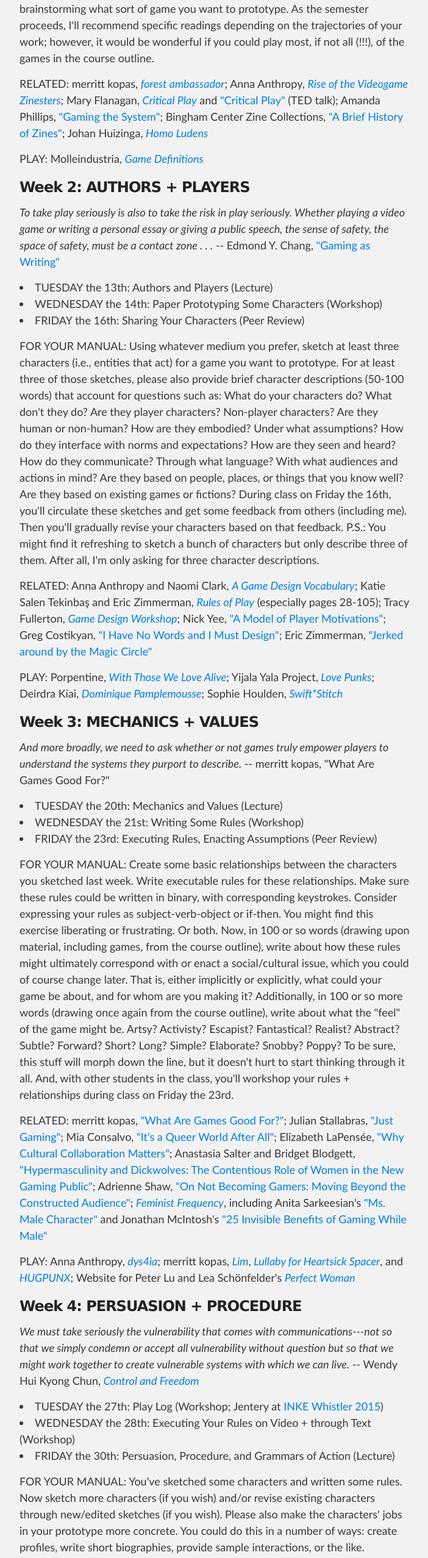
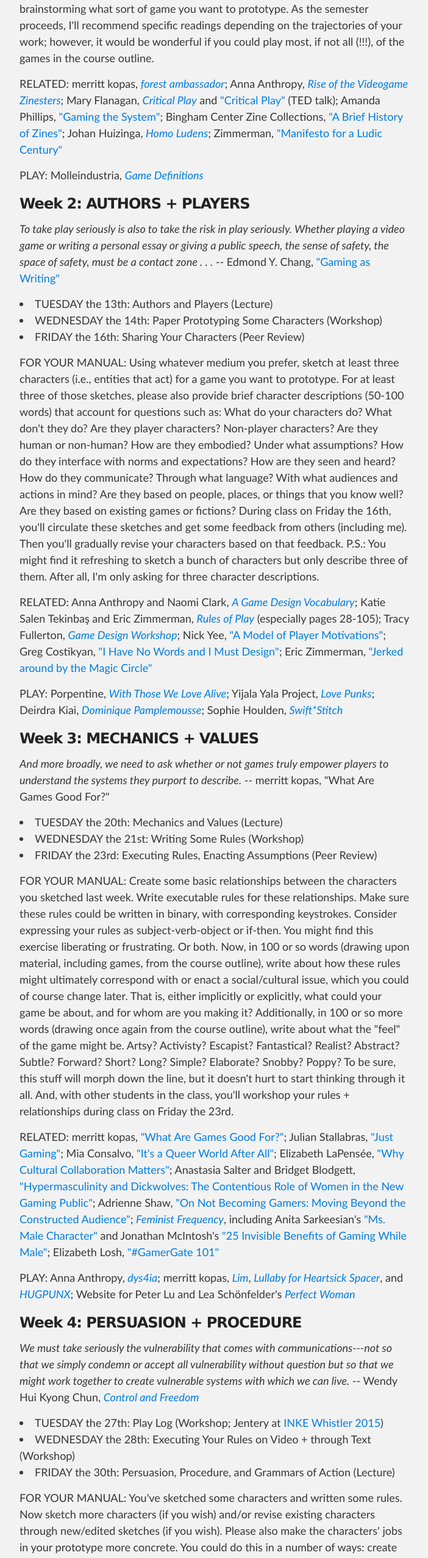
Before and after one commit to jentery/dhum350, a plain HTML site: page index.html in a window 1280 px wide. Shown: the part 1245-3800 px from the top of the page at 61% size, without its empty margins (288-990 px from the left). Drawn offline with Linux system fonts and the light colour scheme.

Commit message:
added more texts

```diff
--- a/index.html
+++ b/index.html
@@ -48,7 +48,7 @@
 
 		<p>FOR YOUR MANUAL: This semester, you'll gradually develop a manual for your own game, which you'll prototype. (Details <a href="assignments.html">here</a>.) For your first contribution to that manual, mind answering two questions? First, what's an indie game? Second, what's play? For each definition, just use a sentence or two. No worries if your pithy definitions aren't that original. "Game" and "play" have been defined and redefined for centuries now. It's a mess, really. Aside from addressing these two questions, you might also consider subscribing to <a href="http://store.steampowered.com/" target="_blank">Steam</a>, if you don't already. Maybe install the <a href="http://unity3d.com/webplayer" target="_blank">Unity web player</a>, too? More important, please carefully review the entire course outline. You might want to play some of the games now, take notes on the topics we're covering, ask me any questions you have, and start brainstorming what sort of game you want to prototype. As the semester proceeds, I'll recommend specific readings depending on the trajectories of your work; however, it would be wonderful if you could play most, if not all (!!!), of the games in the course outline.</p>
 
-		<p>RELATED: merritt kopas, <a href="http://forestambassador.com/" target="_blank"><em>forest ambassador</em></a>; Anna Anthropy, <a href="http://catalog.sevenstories.com/products/rise-of-the-videogame" target="_blank"><em>Rise of the Videogame Zinesters</em></a>; Mary Flanagan, <a href="http://mitpress.mit.edu/books/critical-play" target="_blank"><em>Critical Play</em></a> and <a href="http://maryflanagan.com/tedxdartmouth-mary-flanagan-critical-play/" target="_blank">"Critical Play"</a> (TED talk); Amanda Phillips, <a href="https://gamertrouble.wordpress.com/2013/09/09/gaming-the-system-things-i-learned-by-asking-lit-majors-to-design-their-own-digital-games/" target="_blank">"Gaming the System"</a>; Bingham Center Zine Collections, <a href="http://library.duke.edu/rubenstein/findingdb/zines/timeline/" target="_blank">"A Brief History of Zines"</a>; Johan Huizinga, <a href="http://voyager.library.uvic.ca/vwebv/holdingsInfo?bibId=782978" target="_blank"><em>Homo Ludens</em></a></p>
+		<p>RELATED: merritt kopas, <a href="http://forestambassador.com/" target="_blank"><em>forest ambassador</em></a>; Anna Anthropy, <a href="http://catalog.sevenstories.com/products/rise-of-the-videogame" target="_blank"><em>Rise of the Videogame Zinesters</em></a>; Mary Flanagan, <a href="http://mitpress.mit.edu/books/critical-play" target="_blank"><em>Critical Play</em></a> and <a href="http://maryflanagan.com/tedxdartmouth-mary-flanagan-critical-play/" target="_blank">"Critical Play"</a> (TED talk); Amanda Phillips, <a href="https://gamertrouble.wordpress.com/2013/09/09/gaming-the-system-things-i-learned-by-asking-lit-majors-to-design-their-own-digital-games/" target="_blank">"Gaming the System"</a>; Bingham Center Zine Collections, <a href="http://library.duke.edu/rubenstein/findingdb/zines/timeline/" target="_blank">"A Brief History of Zines"</a>; Johan Huizinga, <a href="http://voyager.library.uvic.ca/vwebv/holdingsInfo?bibId=782978" target="_blank"><em>Homo Ludens</em></a>; Zimmerman, <a href="http://ericzimmerman.com/files/texts/Manifesto_for_a_Ludic_Century.pdf" target="-blank">"Manifesto for a Ludic Century"</a></p>
 
 		<p>PLAY: Molleindustria, <a href="http://www.gamedefinitions.com/" target="_blank"><em>Game Definitions</em></a></p>
 
@@ -77,7 +77,7 @@
 
 		<p>FOR YOUR MANUAL: Create some basic relationships between the characters you sketched last week. Write executable rules for these relationships. Make sure these rules could be written in binary, with corresponding keystrokes. Consider expressing your rules as subject-verb-object or if-then. You might find this exercise liberating or frustrating. Or both. Now, in 100 or so words (drawing upon material, including games, from the course outline), write about how these rules might ultimately correspond with or enact a social/cultural issue, which you could of course change later. That is, either implicitly or explicitly, what could your game be about, and for whom are you making it? Additionally, in 100 or so more words (drawing once again from the course outline), write about what the  "feel" of the game might be. Artsy? Activisty? Escapist? Fantastical? Realist? Abstract? Subtle? Forward? Short? Long? Simple? Elaborate? Snobby? Poppy? To be sure, this stuff will morph down the line, but it doesn't hurt to start thinking through it all. And, with other students in the class, you'll workshop your rules + relationships during class on Friday the 23rd.</p>
 
-		<p>RELATED: merritt kopas, <a href="http://mkopas.net/files/talks/UVic2013Talk-WhatAreGamesGoodFor.pdf" target="_blank">"What Are Games Good For?"</a>; Julian Stallabras, <a href="http://web.stanford.edu/class/history34q/readings/Cyberspace/StallabrasJustGaming.html" target="_blank">"Just Gaming"</a>; Mia Consalvo, <a href="http://archive.glaad.org/documents/csms/The_Sims.pdf" target="_blank">"It's a Queer World After All"</a>; Elizabeth LaPensée, <a href="https://vimeo.com/112193585" target="_blank">"Why Cultural Collaboration Matters"</a>; Anastasia Salter and Bridget Blodgett, <a href="http://www.tandfonline.com/doi/pdf/10.1080/08838151.2012.705199" target="_blank">"Hypermasculinity and Dickwolves: The Contentious Role of Women in the New Gaming Public"</a>; Adrienne Shaw, <a href="http://adanewmedia.org/2013/06/issue2-shaw/" target="_blank">"On Not Becoming Gamers: Moving Beyond the Constructed Audience"</a>; <a href="http://www.feministfrequency.com/" target="_blank"><em>Feminist Frequency</em></a>, including Anita Sarkeesian's <a href="http://www.feministfrequency.com/2013/11/ms-male-character-tropes-vs-women/" target="_blank">"Ms. Male Character"</a> and Jonathan McIntosh's <a href="http://www.feministfrequency.com/2014/12/25-invisible-benefits-of-gaming-while-male/" target="_blank">"25 Invisible Benefits of Gaming While Male"</a></p>
+		<p>RELATED: merritt kopas, <a href="http://mkopas.net/files/talks/UVic2013Talk-WhatAreGamesGoodFor.pdf" target="_blank">"What Are Games Good For?"</a>; Julian Stallabras, <a href="http://web.stanford.edu/class/history34q/readings/Cyberspace/StallabrasJustGaming.html" target="_blank">"Just Gaming"</a>; Mia Consalvo, <a href="http://archive.glaad.org/documents/csms/The_Sims.pdf" target="_blank">"It's a Queer World After All"</a>; Elizabeth LaPensée, <a href="https://vimeo.com/112193585" target="_blank">"Why Cultural Collaboration Matters"</a>; Anastasia Salter and Bridget Blodgett, <a href="http://www.tandfonline.com/doi/pdf/10.1080/08838151.2012.705199" target="_blank">"Hypermasculinity and Dickwolves: The Contentious Role of Women in the New Gaming Public"</a>; Adrienne Shaw, <a href="http://adanewmedia.org/2013/06/issue2-shaw/" target="_blank">"On Not Becoming Gamers: Moving Beyond the Constructed Audience"</a>; <a href="http://www.feministfrequency.com/" target="_blank"><em>Feminist Frequency</em></a>, including Anita Sarkeesian's <a href="http://www.feministfrequency.com/2013/11/ms-male-character-tropes-vs-women/" target="_blank">"Ms. Male Character"</a> and Jonathan McIntosh's <a href="http://www.feministfrequency.com/2014/12/25-invisible-benefits-of-gaming-while-male/" target="_blank">"25 Invisible Benefits of Gaming While Male"</a>; Elizabeth Losh, <a href="http://www.virtualpolitik.blogspot.ca/2014/10/gamergate-101.html" target="_blank">"#GamerGate 101"</a></p>
 
 		<p>PLAY: Anna Anthropy, <a href="http://auntiepixelante.com/?p=1515" target="_blank"><em>dys4ia</em></a>; merritt kopas, <a href="http://mkopas.net/files/Lim/" target="_blank"><em>Lim</em></a>, <a href="http://mkopas.net/files/spacerlullaby/" target="_blank"><em>Lullaby for Heartsick Spacer</em></a>, and <a href="http://mkopas.net/files/HUGPUNX/" target="_blank"><em>HUGPUNX</em></a>; Website for Peter Lu and Lea Schönfelder's <a href="http://www.perfectwomangame.com/" target="_blank"><em>Perfect Woman</em></a></p>
 
@@ -129,7 +129,7 @@
 
 		<p>RELATED: Marie-Laure Ryan, <a href="http://www.humanities.uci.edu/mposter/syllabi/readings/ryan.html" target="_blank">"Immersion vs. Interactivity: Virtual Reality and Literary Theory"</a>; Matt Barton, <a href="http://gamestudies.org/0801/articles/barton" target="_blank">"How’s the Weather: Simulating Weather in Virtual Environments"</a>; Zach Whalen, <a href="http://www.gamestudies.org/0401/whalen/" target="_blank">"Play Along: An Approach to Videogame Music"</a>; Brenda Laurel, <a href="http://proquest.safaribooksonline.com.ezproxy.library.uvic.ca/9780133390889" target="_blank"><em>Computers as Theatre</em></a>; Janet H. Murray, <a href="http://mitpress.mit.edu/books/hamlet-holodeck" target="_blank"><em>Hamlet on the Holodeck</em></a>; Patrick Crogan, <a href="https://www.upress.umn.edu/book-division/books/gameplay-mode" target="_blank"><em>Gameplay Mode</em></a>; Matthew Kirschenbaum, <a href="http://quod.lib.umich.edu/d/dh/12544152.0001.001/1:6/--pastplay-teaching-and-learning-history-with-technology?g=dculture;rgn=div1;view=fulltext;xc=1#6.2" target="_blank">"Contests for Meaning: Playing King Philip’s War in the Twenty-First Century"</a>; <a href="http://www.playthepast.org/" target="_blank"><em>Play the Past</em></a></p>
 
-		<p>PLAY: Peter Brinson and Kurosh ValaNejad, <a href="http://www.thecatandthecoup.com/" target="_blank"><em>The Cat and the Coup</em></a>;  Robert Yang, <a href="http://radiatoryang.itch.io/intimate-infinite" target="_blank"><em>Intimate, Infinite</em></a>; Molleindustria, <a href="http://www.molleindustria.org/to-build-a-better-mousetrap/" target="_blank"><em>To Build a Better Mousetrap</em></a>; Amanita Design, <a href="http://amanita-design.net/games/botanicula.html" target="_blank"><em>Botanicula</em></a> and <a href="http://amanita-design.net/games/machinarium.html" target="_blank"><em>Machinarium</em></a></p>
+		<p>PLAY: Peter Brinson and Kurosh ValaNejad, <a href="http://www.thecatandthecoup.com/" target="_blank"><em>The Cat and the Coup</em></a>;  Robert Yang, <a href="http://radiatoryang.itch.io/intimate-infinite" target="_blank"><em>Intimate, Infinite</em></a>; Molleindustria, <a href="http://www.molleindustria.org/to-build-a-better-mousetrap/" target="_blank"><em>To Build a Better Mousetrap</em></a>; Amanita Design, <a href="http://amanita-design.net/games/botanicula.html" target="_blank"><em>Botanicula</em></a> and <a href="http://amanita-design.net/games/machinarium.html" target="_blank"><em>Machinarium</em></a>; Jonathan Kittaka, <a href="http://kittakaj.itch.io/secrets-agent" target="_blank"><em>Secrets Agent</em></p>
 
 		<h3><a id="week8" class="anchor" href="#week8" aria-hidden="true"><span class="octicon octicon-link"></span></a>Week 8: LEVELING + PACING</h3>
 
@@ -168,7 +168,7 @@
 
 		<p>FOR YOUR MANUAL: On Friday, you'll be modding someone else's videogame prototype, and they will be modding yours. In 100 or so words (drawing upon material, including games, in the course outline), please describe what you learned from how your prototype was modded. In 100 or so more words (again, drawing upon the course outline), please also describe how, under what assumptions, and to what effects you modded someone else's prototype. As you mod and respond to modding, you might return to our ongoing conversations about values, systems, power, and mechanics (among other things). Please also let me know what questions or concerns you have before, during, or after this week of mods, bends, and cheats.</p>
 
-		<p>RELATED:  Nina Belojevic, <a href="http://www.nanocrit.com/issues/5/circuit-bending-videogame-consoles-form-applied-media-studies" target="_blank">"Circuit Bending Videogame Consoles as a Form of Applied Media Studies"</a>; Cory Arcangel, <a href="http://www.coryarcangel.com/things-i-made/supermarioclouds/" target="_blank"><em>Super Mario Clouds</em></a>; <a href="http://www.moddb.com/" target="_blank">Mod DB</a>; Mia Consalvo, <a href="http://mitpress.mit.edu/books/cheating" target="_blank"><em>Cheating</em></a>; Alex Layne and Samantha Blackmon, <a href="http://adanewmedia.org/2013/06/issue2-layne-blackmon/" target="_blank">"Self-Saving Princess: Feminism and Post-Play Narrative Modding"</a>; Shawn Graham, <a href="http://quod.lib.umich.edu/d/dh/12544152.0001.001/1:6/--pastplay-teaching-and-learning-history-with-technology?g=dculture;rgn=div1;view=fulltext;xc=1#6.3" target="_blank">"Rolling Your Own: On Modding Commercial Games for Educational Goals"</a></p>
+		<p>RELATED:  Nina Belojevic, <a href="http://www.nanocrit.com/issues/5/circuit-bending-videogame-consoles-form-applied-media-studies" target="_blank">"Circuit Bending Videogame Consoles as a Form of Applied Media Studies"</a>; Cory Arcangel, <a href="http://www.coryarcangel.com/things-i-made/supermarioclouds/" target="_blank"><em>Super Mario Clouds</em></a>; <a href="http://www.moddb.com/" target="_blank">Mod DB</a>; Mia Consalvo, <a href="http://mitpress.mit.edu/books/cheating" target="_blank"><em>Cheating</em></a>; Alex Layne and Samantha Blackmon, <a href="http://adanewmedia.org/2013/06/issue2-layne-blackmon/" target="_blank">"Self-Saving Princess: Feminism and Post-Play Narrative Modding"</a>; Shawn Graham, <a href="http://quod.lib.umich.edu/d/dh/12544152.0001.001/1:6/--pastplay-teaching-and-learning-history-with-technology?g=dculture;rgn=div1;view=fulltext;xc=1#6.3" target="_blank">"Rolling Your Own: On Modding Commercial Games for Educational Goals"</a>; Austin Walker, <a href="http://www.pastemagazine.com/articles/2014/10/real-human-beings-shadow-of-mordor-watch-dogs-and.html" target="_blank">"Real Human Beings: <em>Shadow of Mordor</em>, <em>Watch Dogs</em> and the New NPC"</a></p>
 
 		<p>PLAY: Dan Pinchbeck, <em>et al.</em>, <a href="http://dear-esther.com/" target="_blank"><em>Dear Esther</em></a>; Robert Yang, <a href="http://www.radiator.debacle.us/" target="_blank"><em>Radiator</em></a></p>
 
```
